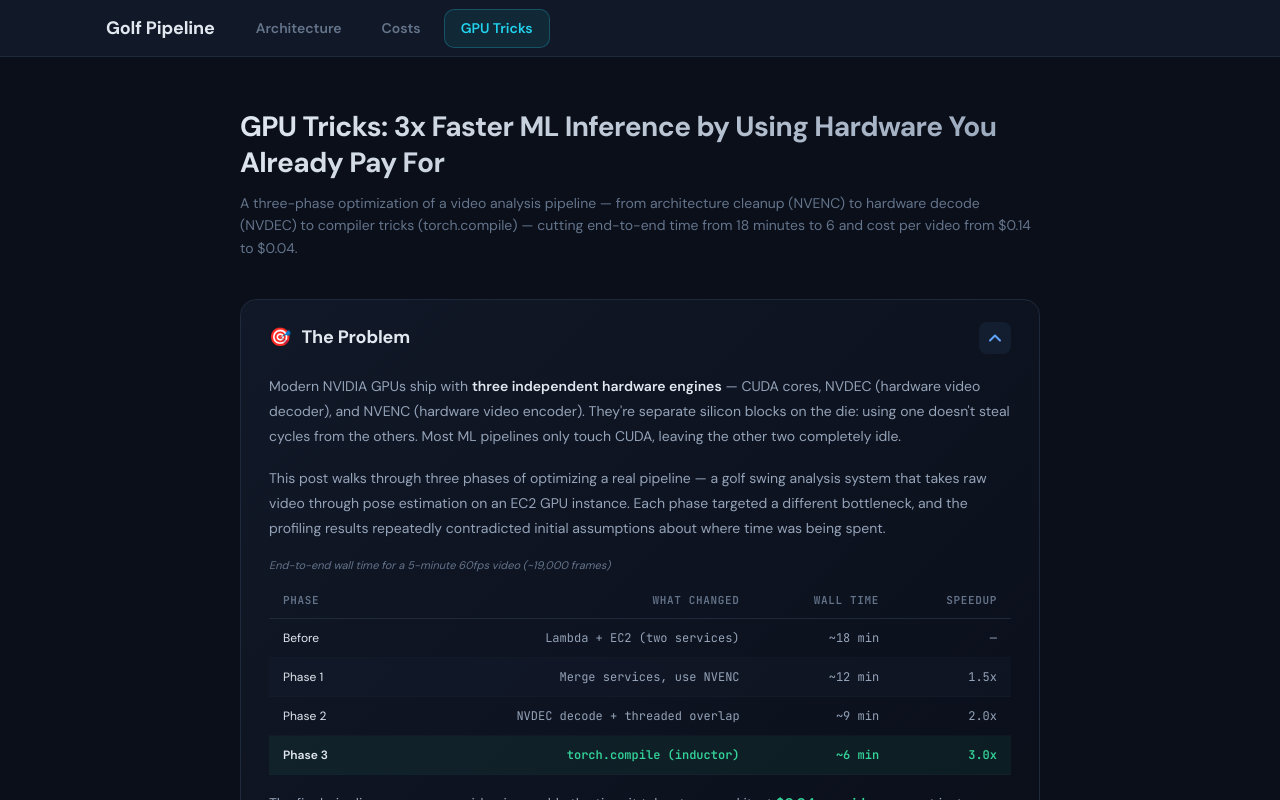
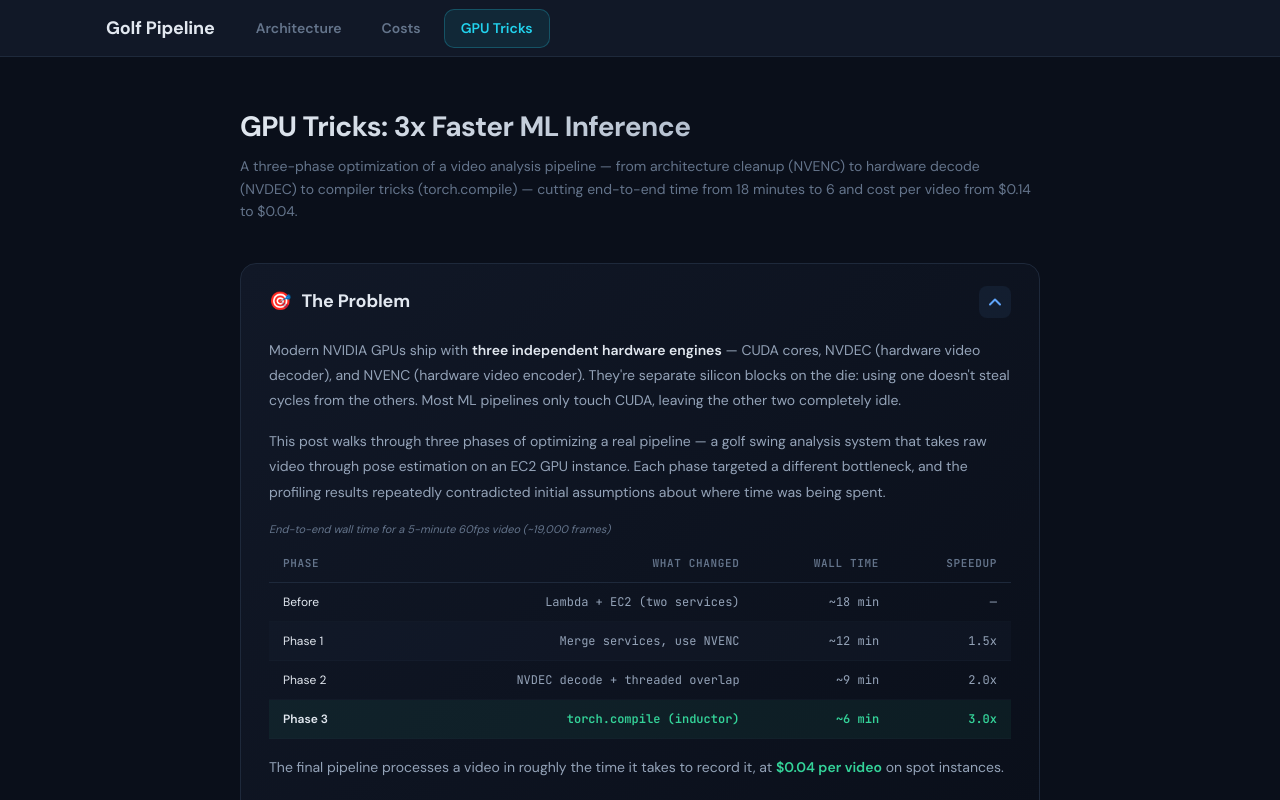
Before and after one commit to azaidi06/golf-pipeline-docs, a React (Vite) app: page / in a window 1280 px wide. Both pictures are taken after a click on the button "GPU Tricks". Shown: the top 800 px of the page. Built offline with nearby package versions, Linux system fonts and the light colour scheme; the HTML template or start-up script is replaced by a standard one.

Commit message:
Shorten GPU Tricks page title

```diff
--- a/src/GpuTricks.jsx
+++ b/src/GpuTricks.jsx
@@ -487,7 +487,7 @@
             WebkitBackgroundClip: 'text', WebkitTextFillColor: 'transparent',
             letterSpacing: '-0.02em', lineHeight: 1.3,
           }}>
-            GPU Tricks: 3x Faster ML Inference by Using Hardware You Already Pay For
+            GPU Tricks: 3x Faster ML Inference
           </h1>
           <p style={{ color: colors.textDim, fontSize: '14px', margin: '10px 0 0 0', lineHeight: 1.6 }}>
             A three-phase optimization of a video analysis pipeline — from architecture cleanup (NVENC) to hardware decode (NVDEC) to compiler tricks (torch.compile) — cutting end-to-end time from 18 minutes to 6 and cost per video from $0.14 to $0.04.
```
